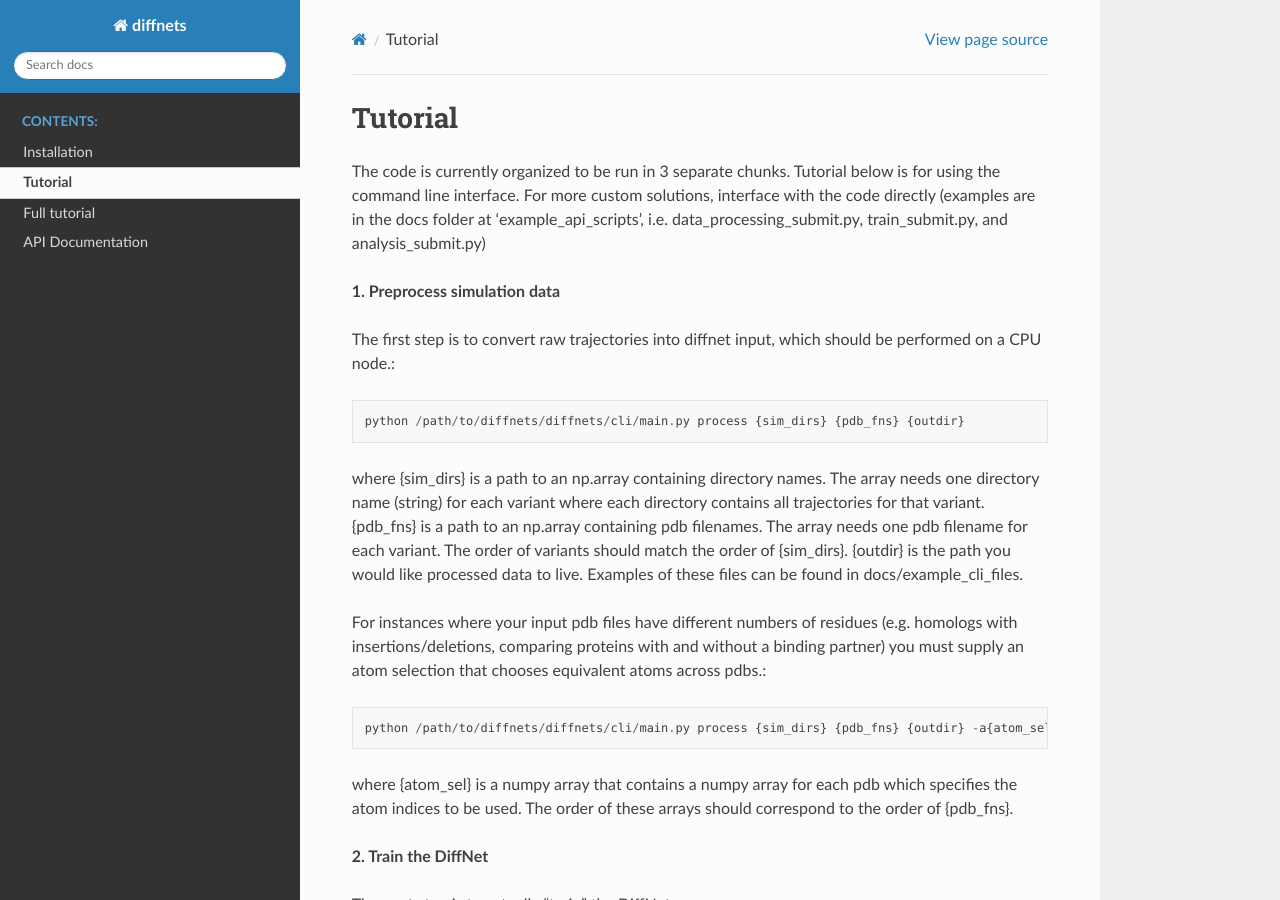
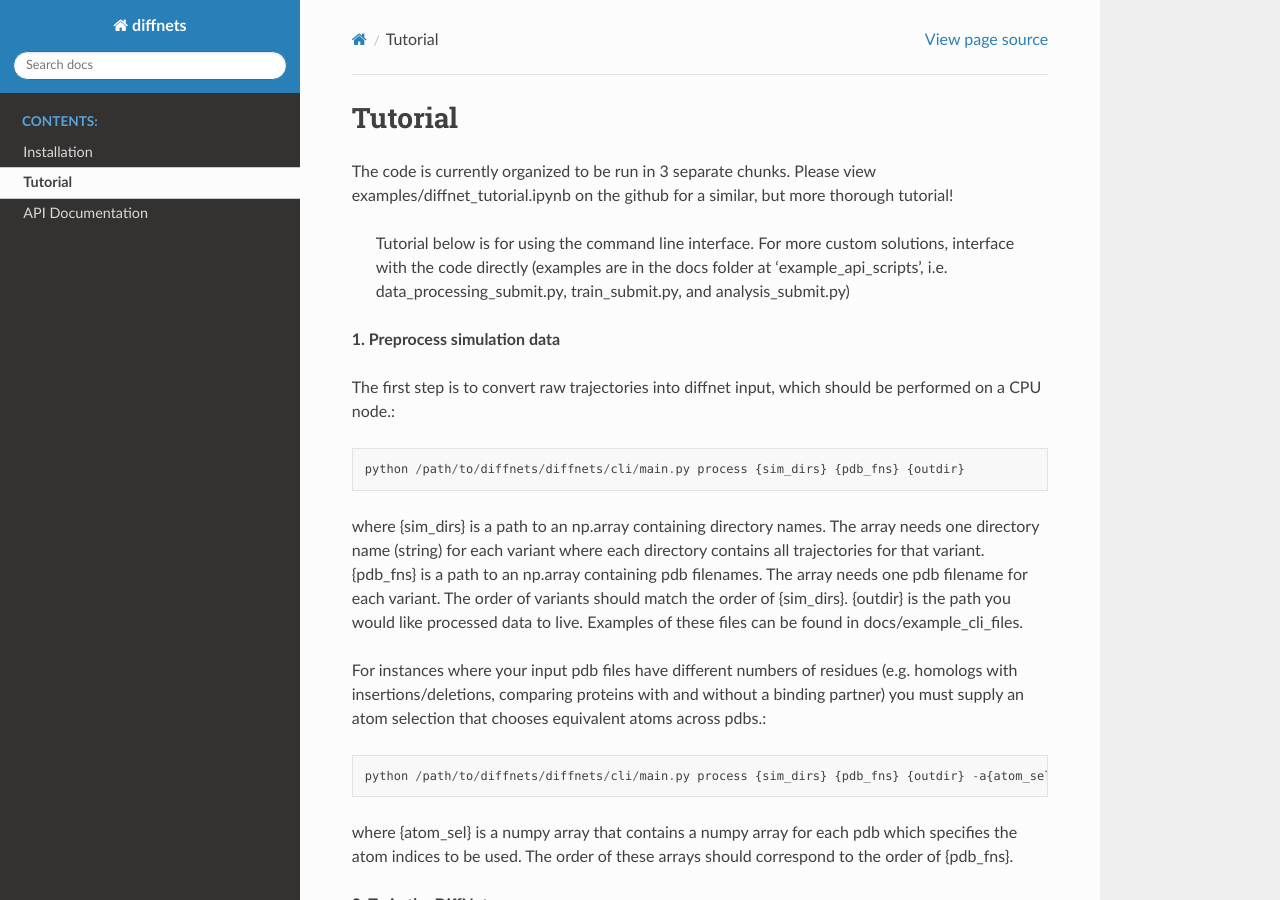
Before and after one commit to bowman-lab/diffnets, a Sphinx documentation site: the page built from docs/Tutorial.rst, in a window 1280 px wide and 900 px high. Built offline with Sphinx 7.4.7 and the Read the Docs theme 2.0.0, drawn with Linux system fonts in a browser that asks for light colours.

Commit message:
Tutorial ipynb

```diff
--- a/docs/Tutorial.rst
+++ b/docs/Tutorial.rst
@@ -1,7 +1,9 @@
 Tutorial
 ========
 
-The code is currently organized to be run in 3 separate chunks. Tutorial below is for using the command line interface. For more custom solutions, interface with the code directly (examples are in the docs folder at 'example_api_scripts', i.e. data_processing_submit.py, train_submit.py, and analysis_submit.py)
+The code is currently organized to be run in 3 separate chunks. Please view examples/diffnet_tutorial.ipynb on the github for a similar, but more thorough tutorial!
+
+ Tutorial below is for using the command line interface. For more custom solutions, interface with the code directly (examples are in the docs folder at 'example_api_scripts', i.e. data_processing_submit.py, train_submit.py, and analysis_submit.py)
 
 **1. Preprocess simulation data**
 
--- a/docs/index.rst
+++ b/docs/index.rst
@@ -14,7 +14,6 @@ DiffNets is a deep-learning framework for learning the structural determinants o
 
    Installation
    Tutorial
-   notebook_tutorial
    api
 
 
--- a/docs/notebook_tutorial.rst
+++ /dev/null
@@ -1,5 +0,0 @@
-Full tutorial
-===============
-
-.. notebook:: examples/atom-selection.ipynb
-      :skip_exceptions:
```
Also changed, not shown: 1 other file.
